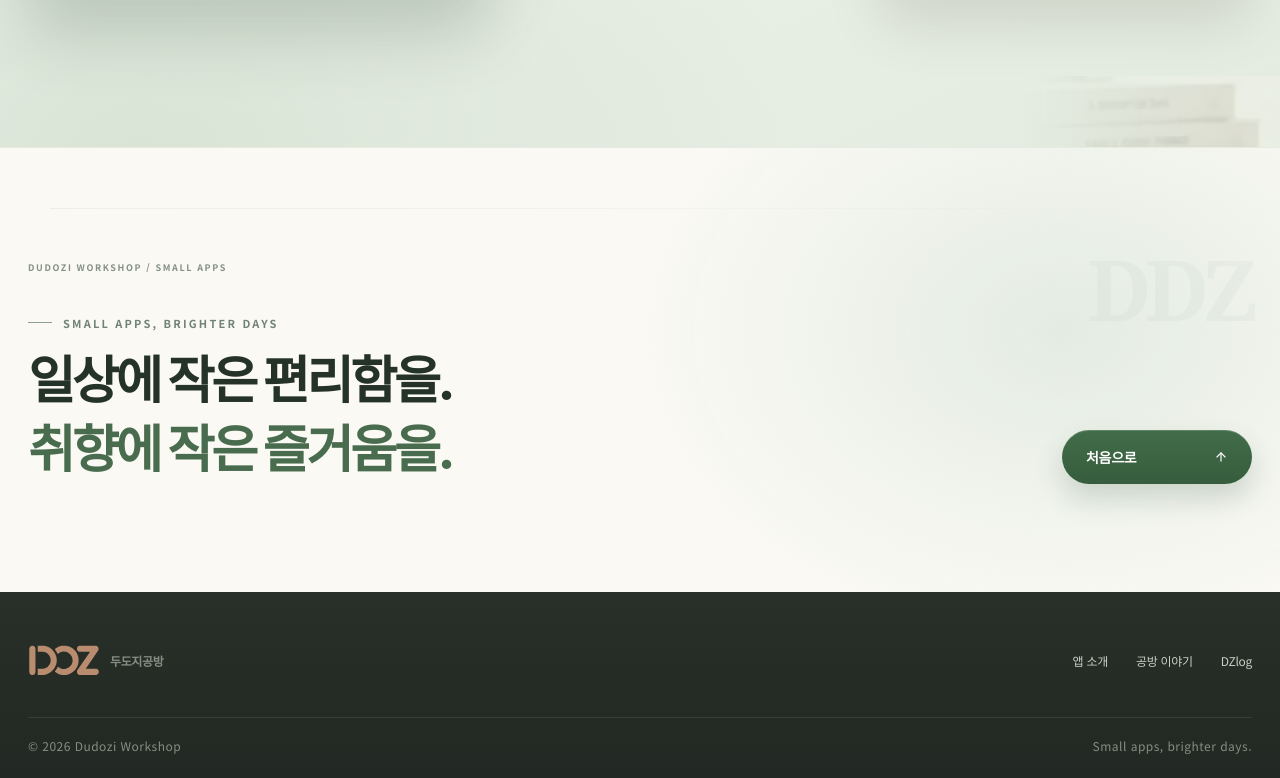
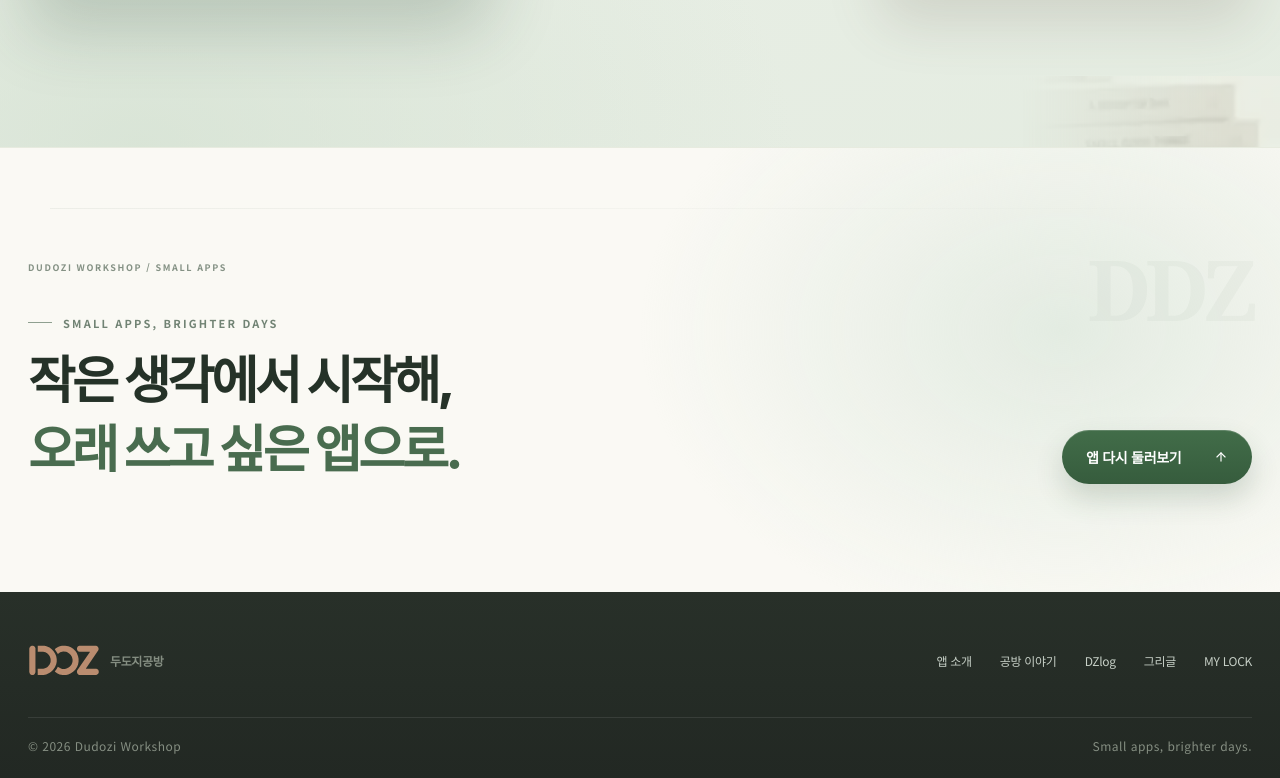
Before and after one commit to Dudozi-workshop/dudozi-workshop-site, a website: page public/index.html in a window 1280 px wide. Shown: the part 2852-3630 px from the top of the page. Drawn offline with Linux system fonts and the light colour scheme.

Commit message:
design(home): refine closing hierarchy and full app discovery footer

```diff
--- a/public/index.html
+++ b/public/index.html
@@ -213,16 +213,16 @@
       <div class="shell closing-inner">
         <div>
           <p class="section-eyebrow">SMALL APPS, BRIGHTER DAYS</p>
-          <h2>일상에 작은 편리함을.<br><span>취향에 작은 즐거움을.</span></h2>
+          <h2>작은 생각에서 시작해,<br><span>오래 쓰고 싶은 앱으로.</span></h2>
         </div>
-        <a class="button button-primary" href="#top">처음으로 <svg class="icon" aria-hidden="true"><use href="/vendor/lucide-sprite.svg#icon-arrow-right"></use></svg></a>
+        <a class="button button-primary" href="#apps">앱 다시 둘러보기 <svg class="icon" aria-hidden="true"><use href="/vendor/lucide-sprite.svg#icon-arrow-right"></use></svg></a>
       </div>
     </section>
   </main>
   <footer class="footer">
     <div class="shell footer-main">
       <a class="footer-brand" href="#top"><img src="/assets/ddz-mark.svg" alt="" width="72" height="32"><span>두도지공방</span></a>
-      <nav class="footer-nav" aria-label="푸터 메뉴"><a href="#apps">앱 소개</a><a href="#studio">공방 이야기</a><a href="/apps/dzlog/">DZlog</a></nav>
+      <nav class="footer-nav" aria-label="푸터 메뉴"><a href="#apps">앱 소개</a><a href="#studio">공방 이야기</a><a href="/apps/dzlog/">DZlog</a><a href="/apps/grigle/">그리글</a><a href="/apps/mylock/">MY LOCK</a></nav>
     </div>
     <div class="shell footer-bottom"><span>© 2026 Dudozi Workshop</span><span>Small apps, brighter days.</span></div>
   </footer>
```
